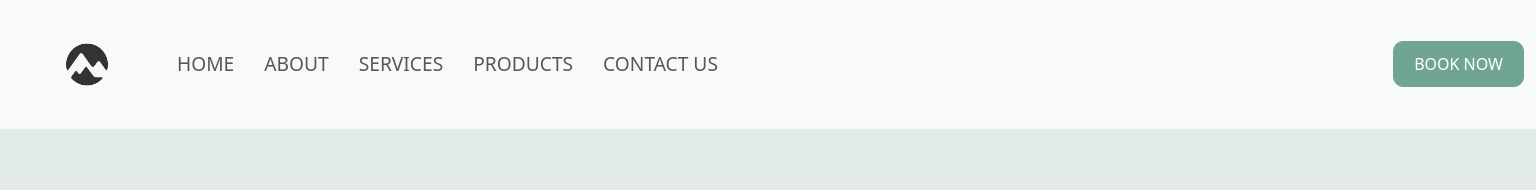
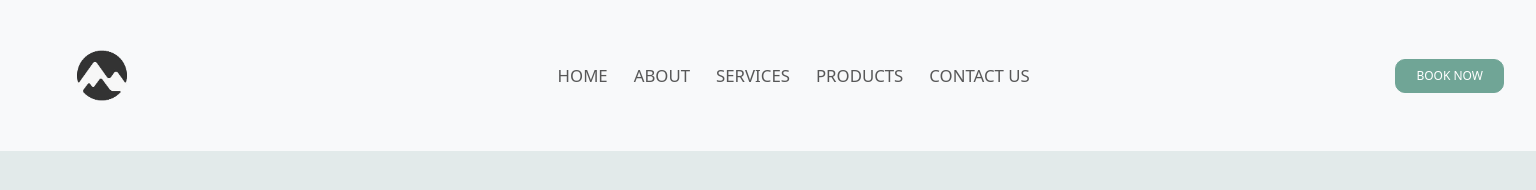
Before and after one commit to desc0221/dsn1713-skyhighadventures, a plain HTML site: page index.html in a window 1536 px wide. Drawn offline with nearby package versions, Linux system fonts and the light colour scheme.

Commit message:
nav bar submission

```diff
--- a/css/main.css
+++ b/css/main.css
@@ -14,6 +14,7 @@ body{
     padding: 10px 30px;
     border-radius: 10px;
     font-size: 1.5rem;
+    margin-right: 10px;
 }
 
 .btn-success:hover{
@@ -43,7 +44,11 @@ padding: 10px;
     width: 50px;
 }
 
-/* media screens */
+.me-auto{
+    margin-left: auto !important;
+}
+
+/* media screen MOBILE */
 
 @media screen and (min-width: 428px){
     .navbar>.container-fluid{
@@ -70,3 +75,52 @@ padding: 10px;
         font-size: 1rem;
     }
 }
+/* Media Screen DESKTOP */
+
+@media screen and (min-width: 1440px){
+ .nav-link{
+        font-size: 5rem;
+        margin: 10px;
+    }
+
+    .logo{
+        width: 200px;
+    }
+    .btn-success{
+        background-color: #70a596;
+        border-color: #70a596;
+        padding: 10px 40px;
+        border-radius: 10px;
+        font-size: 15rem;
+        /* margin-right: 20px; */
+    }
+    .navbar-expand-md .navbar-collapse {
+        justify-content: center !important;
+}
+
+}
+
+/* Media screen TABLET */
+
+@media screen and (min-width: 834px){
+    .nav-link{
+        font-size: 1.05rem;
+        margin: 5px;
+    }
+
+    .logo{
+        width: 180px;
+    }
+    .btn-success{
+        background-color: #70a596;
+        border-color: #70a596;
+        padding: 7px 20px;
+        border-radius: 10px;
+        font-size: .75rem;
+        margin-right: 20px;
+
+    }
+    .mb-2{
+        margin-bottom: auto !important;
+    }
+}
--- a/index.html
+++ b/index.html
@@ -12,14 +12,14 @@
     <script src="https://cdn.jsdelivr.net/npm/bootstrap@5.3.3/dist/js/bootstrap.bundle.min.js" integrity="sha384-YvpcrYf0tY3lHB60NNkmXc5s9fDVZLESaAA55NDzOxhy9GkcIdslK1eN7N6jIeHz" crossorigin="anonymous"></script>
 
 <!-- Navbar -->
-    <nav class="navbar navbar-expand-lg bg-body-tertiary">
+    <nav class="navbar navbar-expand-md bg-body-tertiary">
         <div class="container-fluid">
           <img class="logo" src="images/Logo transparent.png" alt="">
           <button class="navbar-toggler" type="button" data-bs-toggle="collapse" data-bs-target="#navbarSupportedContent" aria-controls="navbarSupportedContent" aria-expanded="false" aria-label="Toggle navigation">
             <span class="navbar-toggler-icon"></span>
           </button>
           <div class="collapse navbar-collapse" id="navbarSupportedContent">
-            <ul class="navbar-nav me-auto mb-2 mb-lg-0">
+            <ul class="navbar-nav  mb-2 mb-lg-0">
               <li class="nav-item">
                 <a class="nav-link" href="#">HOME</a>
               </li>
```
Also changed, not shown: images/Logo.jpg (deleted), 1 other file.
